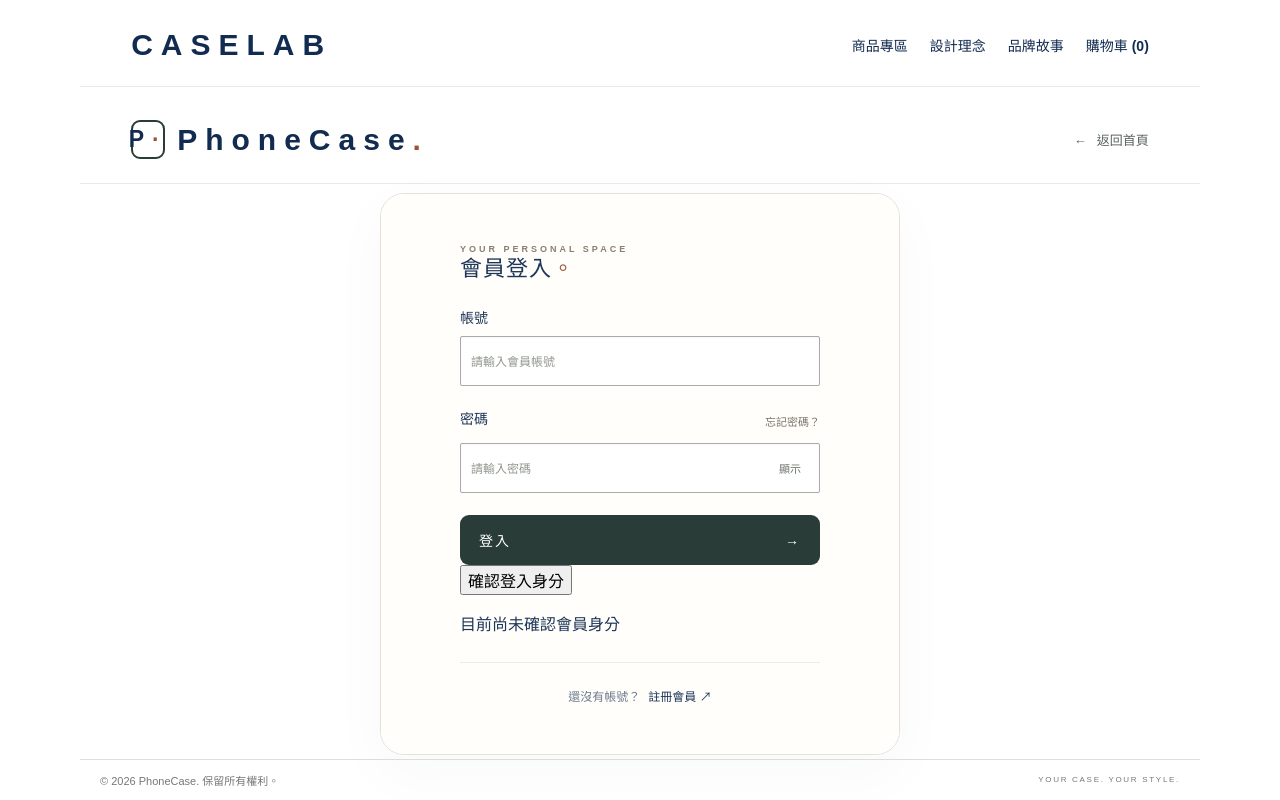
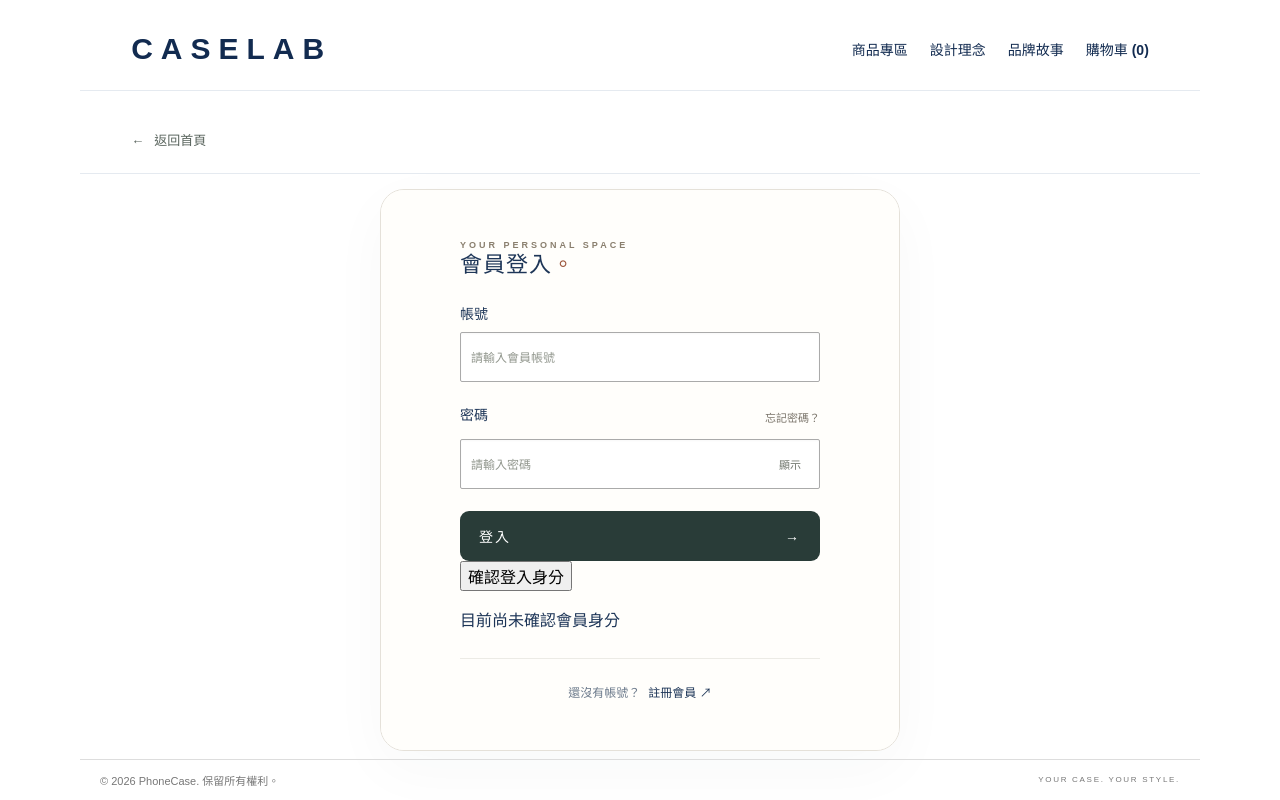
Before and after one commit to harveylinn/PhoneCase.project, a React (Vite) app in the folder frontend/: page /login in a window 1280 px wide. Built offline with nearby package versions, Linux system fonts and the light colour scheme.

Commit message:
feat:去除登入頁面多於標題

```diff
--- a/frontend/src/pages/member/LoginPage.tsx
+++ b/frontend/src/pages/member/LoginPage.tsx
@@ -142,12 +142,6 @@ export default function LoginPage() {
         跳至登入表單
       </a>
       <header className="site-header">
-        <a className="brand" href="/" aria-label="PhoneCase 首頁">
-          <span className="brand-mark" aria-hidden="true">
-            P<span>·</span>
-          </span>
-          PhoneCase<span className="brand-dot">.</span>
-        </a>
         <a className="home-link" href="/">
           <span aria-hidden="true">←</span> 返回首頁
         </a>
```
Also changed, not shown: 1 other file (tests, documents, lock files or other folders).
